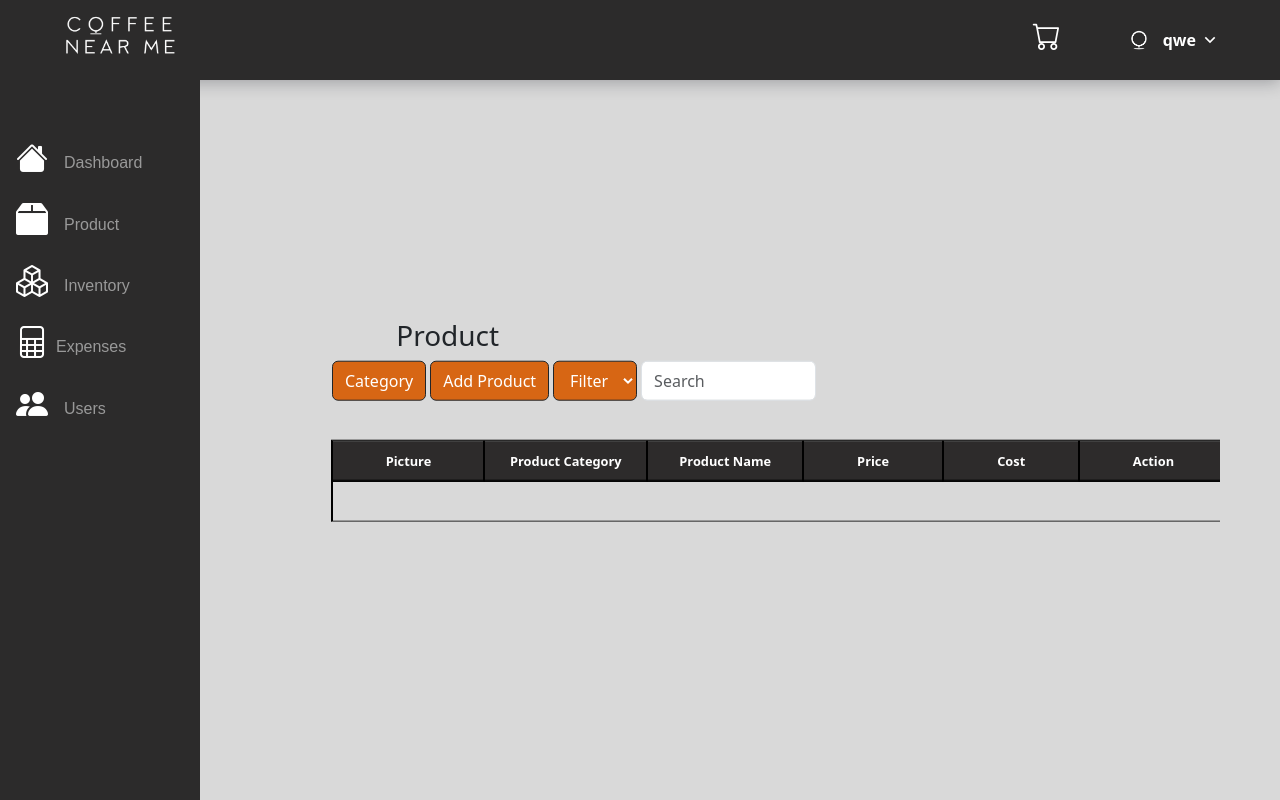
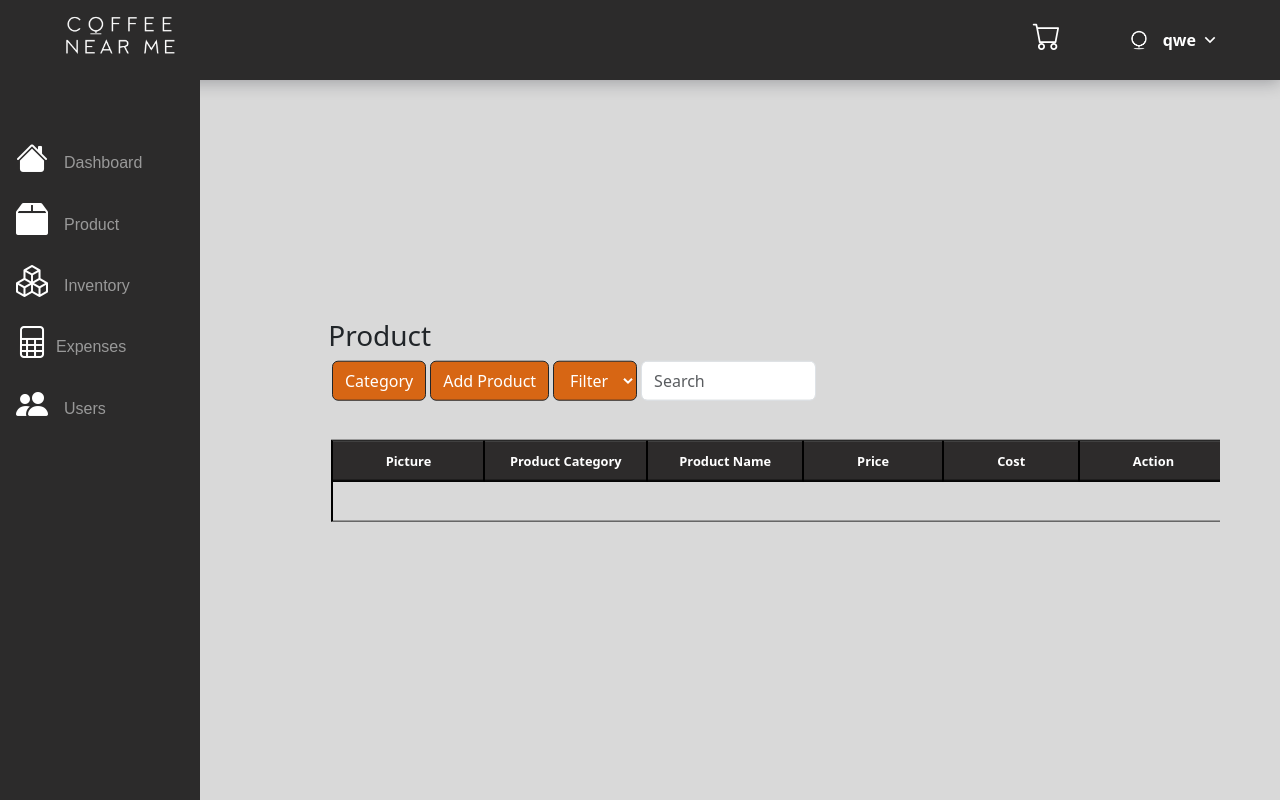
Before and after one commit to Mrk-Cstle/CoffeeNearMe, a PHP site: page /pages/product.php in a window 1280 px wide. Run offline with PHP 8.4, Linux system fonts and the light colour scheme; a user stored in the database is signed in; data that the repository does not hold is empty; some libraries are stand-ins or nearby versions.

Commit message:
UPDATE
UPDATE

```diff
--- a/assets/design/ingredient.css
+++ b/assets/design/ingredient.css
@@ -1099,7 +1099,7 @@
   }
 
   .headDash {
-    margin-left: 50px;
+    margin-left: 0px;
     margin-top: 0px;
     width: 15%;
     text-align: center;
--- a/assets/design/product.css
+++ b/assets/design/product.css
@@ -1434,7 +1434,7 @@
   }
 
   .headDash {
-    margin-left: 50px;
+    margin-left: -18px;
     margin-top: 0px;
     width: 15%;
     text-align: center;
```
Also changed, not shown: assets/design/adminDashboard.css (+7 -4 lines).
